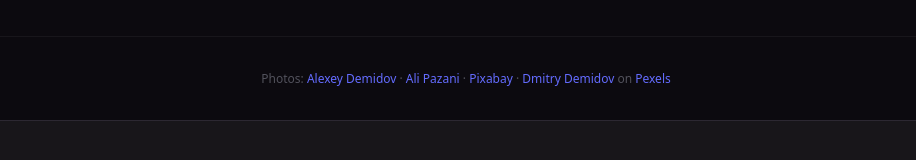
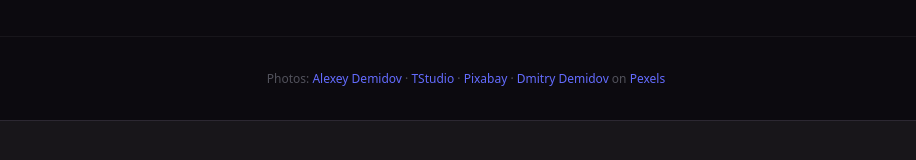
Before and after one commit to robin-lake/download-gate, a React (Vite) app in the folder frontend/: page / in a window 1280 px wide. Shown: the part 2919-3079 px from the top of the page, without its empty margins (174-1090 px from the left). Built offline with nearby package versions, Linux system fonts and the light colour scheme; no server answers.

Commit message:
swap photo

```diff
--- a/frontend/src/pages/Home/Home.tsx
+++ b/frontend/src/pages/Home/Home.tsx
@@ -11,7 +11,7 @@ const IMG = {
 
 const CREDITS = [
   { label: "Alexey Demidov", href: "https://www.pexels.com/photo/12409937/" },
-  { label: "Ali Pazani", href: "https://www.pexels.com/photo/4407688/" },
+  { label: "TStudio", href: "https://www.pexels.com/photo/8042662/" },
   { label: "Pixabay", href: "https://www.pexels.com/photo/164745/" },
   { label: "Dmitry Demidov", href: "https://www.pexels.com/photo/3784221/" },
 ] as const;
@@ -150,10 +150,10 @@ export default function Home() {
           <figure className="group overflow-hidden rounded-xl border border-white/10 bg-zinc-900/30">
             <img
               src={IMG.studio}
-              alt="Artist in a dressing room with a synthesizer, creative performance setting"
+              alt="Several synthesizers and mixers arranged on a wooden table in a studio"
               className="aspect-[4/3] w-full object-cover transition duration-500 group-hover:scale-105"
               width={1200}
-              height={1500}
+              height={2133}
               loading="lazy"
               decoding="async"
               sizes="(max-width: 768px) 100vw, 33vw"
```
Also changed, not shown: frontend/public/images/home/CREDITS.txt, frontend/public/images/home/feature-studio.jpg.
